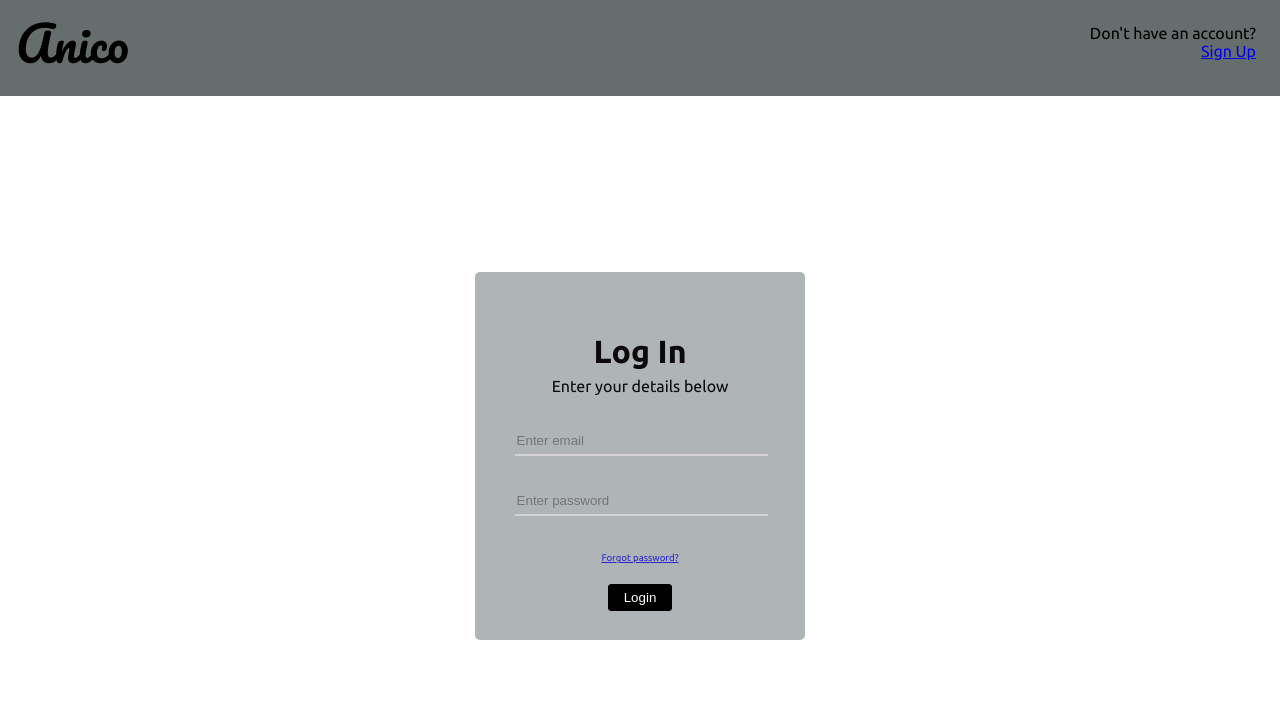
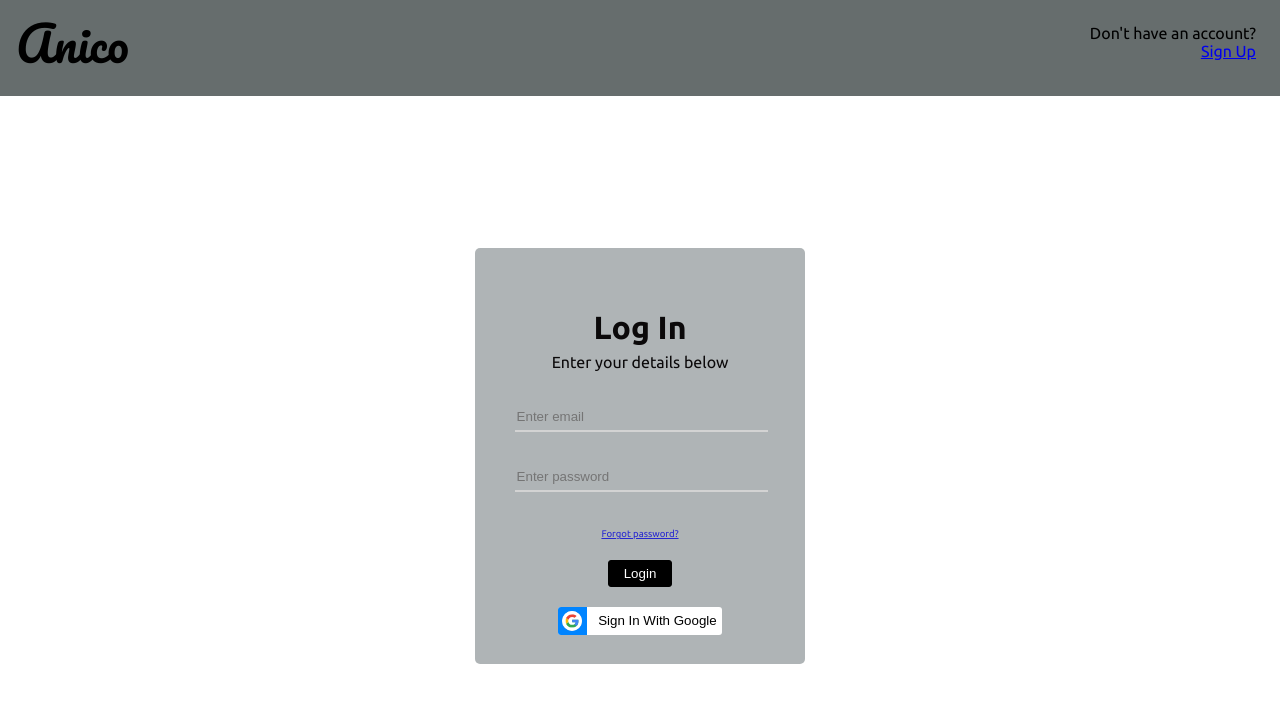
Before and after one commit to aAnish07/login, a plain HTML site: page index.html in a window 1280 px wide. Drawn offline with Linux system fonts and the light colour scheme.

Commit message:
added login via google

```diff
--- /dev/null
+++ b/googlesup.js
@@ -0,0 +1,21 @@
+
+// Your web app's Firebase configuration
+var firebaseConfig = {
+    apiKey: "AIzaSyCPKru3mfkGPmPgHyQm-TARLW76QsO1CRw",
+    authDomain: "login-468fd.firebaseapp.com",
+    projectId: "login-468fd",
+    storageBucket: "login-468fd.appspot.com",
+    messagingSenderId: "401960497322",
+    appId: "1:401960497322:web:dc1a1d029d394945f820d3"
+};
+
+//creating instance of google provider object
+let provider = new firebase.auth.GoogleAuthProvider();
+
+//getting element(s)
+const btnSin = document.getElementById("google");
+
+//add click event
+btnSin.addEventListener("click", () => {
+    firebase.auth().signInWithRedirect(provider)
+});
--- a/index.html
+++ b/index.html
@@ -42,6 +42,11 @@
                     <button id="login">Login</button>
                 </div>
             </form>
+            <div>
+                <button id="google"><img src="google.svg" id="gImage">
+                    <p>Sign In With Google</p>
+                </button>
+            </div>
 
         </div>
     </main>
@@ -52,6 +57,7 @@
     <!-- TODO: Add SDKs for Firebase products that you want to use -->
     <script src="https://www.gstatic.com/firebasejs/8.6.7/firebase-auth.js"></script>
     <script src="app.js"></script>
+    <script src="googlesup.js"></script>
 
 </body>
 
--- a/style.css
+++ b/style.css
@@ -53,6 +53,9 @@ header {
     padding: 40px;
     border-radius: 5px;
     color: #0b090a;
+    display: flex;
+    flex-direction: column;
+    justify-content: center;
     align-content: center;
     text-align: center;
     padding-bottom: 0.6rem;
@@ -93,12 +96,8 @@ input[type="email"]:focus , input[type="password"]:focus  {
 
 button {
     color:white;
-    margin: 0.5rem 0;
     border-radius: 3px;
     padding: 0.2em 0;
-}
-
-#login, #logout, #signUp {
     background-color: black;
     border: 1px solid black;
     margin: 20px 0px;
@@ -111,6 +110,34 @@ button:active {
 }
 
 button:hover {
-    margin: 0.5rem 0;
+    margin: 20px 0;
     box-shadow: 0px 2px 5px 1px #808080e8;
 }
+
+#google {
+    margin-top: 0px;
+    background-color: white;
+    border: none;
+    color: black;
+    border-radius: 0px;
+    padding: 0px;
+    padding-right: 0.3rem;
+    border-radius: 3px;
+}
+
+#gImage {
+    height: 20px;
+    margin-right: 7px;
+    vertical-align: middle;
+    background-color: rgb(0, 132, 255);
+    padding: 4px;
+    padding-right: 5px;
+    border-radius: 3px;
+    border-top-right-radius: 0px;
+    border-bottom-right-radius: 0px;
+}
+
+button > p {
+    display: inline;
+    vertical-align: middle;
+}
```
Also changed, not shown: google.svg (added).
